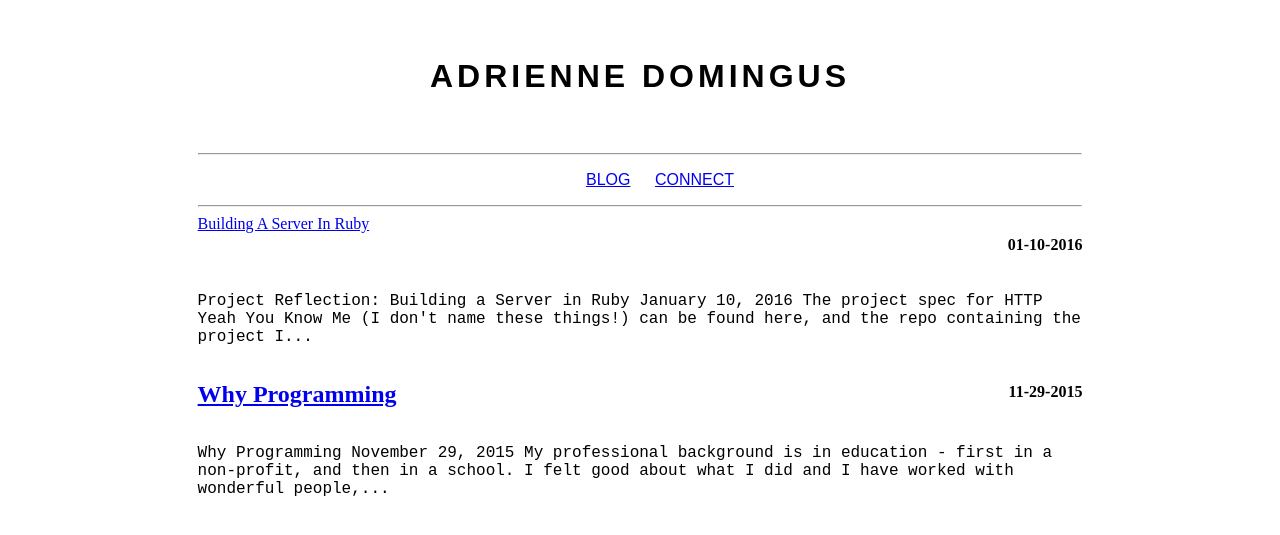
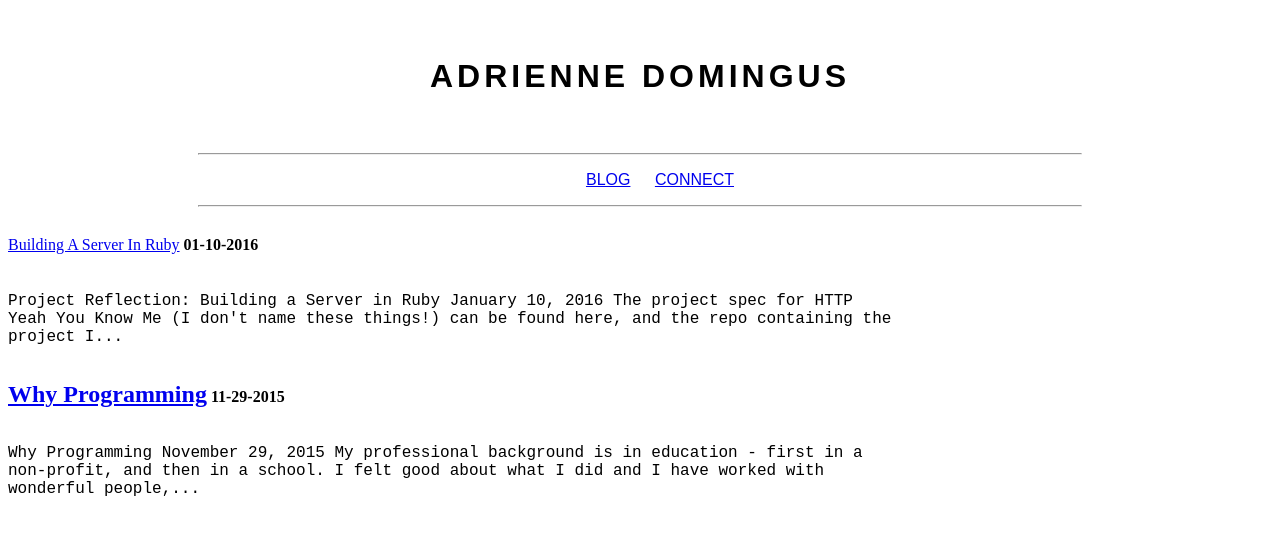
Before and after one commit to adriennedomingus/adriennedomingus.github.io, a Jekyll site: the page built from index.html, in a window 1280 px wide. Shown: the top 535 px of the page. Built offline with Jekyll 4.4.1, drawn with Linux system fonts in a browser that asks for light colours.

Commit message:
floating

```diff
--- a/css/styles.css
+++ b/css/styles.css
@@ -32,16 +32,8 @@
   text-align: center;
 }
 
-#float-left {
-  float: left;
-}
-
-#float-right {
-  float: right;
-}
-
-.clear {
-  clear: both;
+.inline {
+  display: inline-block;
 }
 
 .link-logo {
--- a/index.html
+++ b/index.html
@@ -3,9 +3,8 @@
 ---
 <div id="post-list"
 {% for post in site.posts %}
-  <h2 id="float-left"><a href="{{ post.url }}">{{ post.title }}</a></h2>
-  <h4 id="float-right">{{ post.date | date: "%m-%d-%Y" }}</h4>
-  <div class="clear"></div>
+  <h2 class="inline"><a href="{{ post.url }}">{{ post.title }}</a></h2>
+  <h4 class="inline">{{ post.date | date: "%m-%d-%Y" }}</h4>
   <p>{{ post.content | strip_html | truncatewords:35}}</p>
 {% endfor %}
 </div>
```
